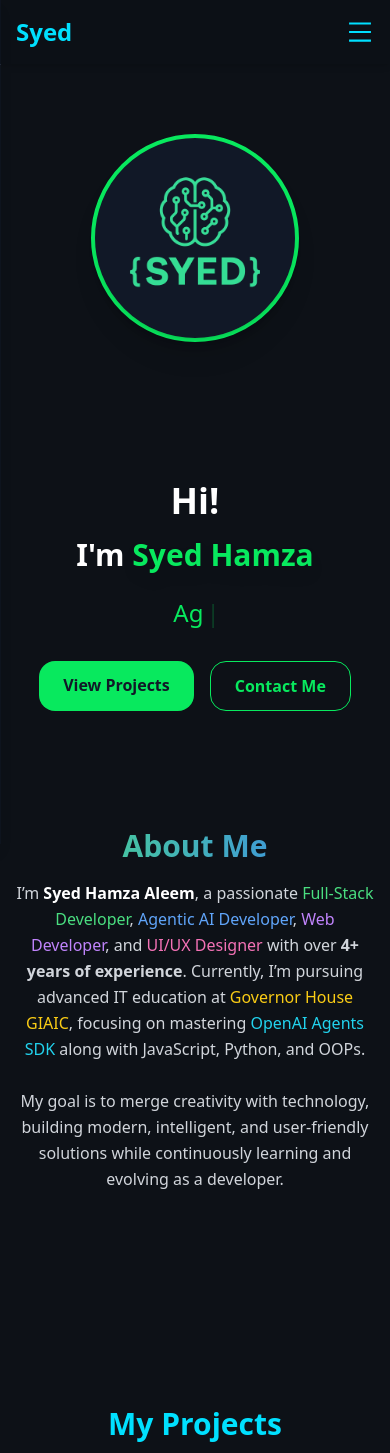
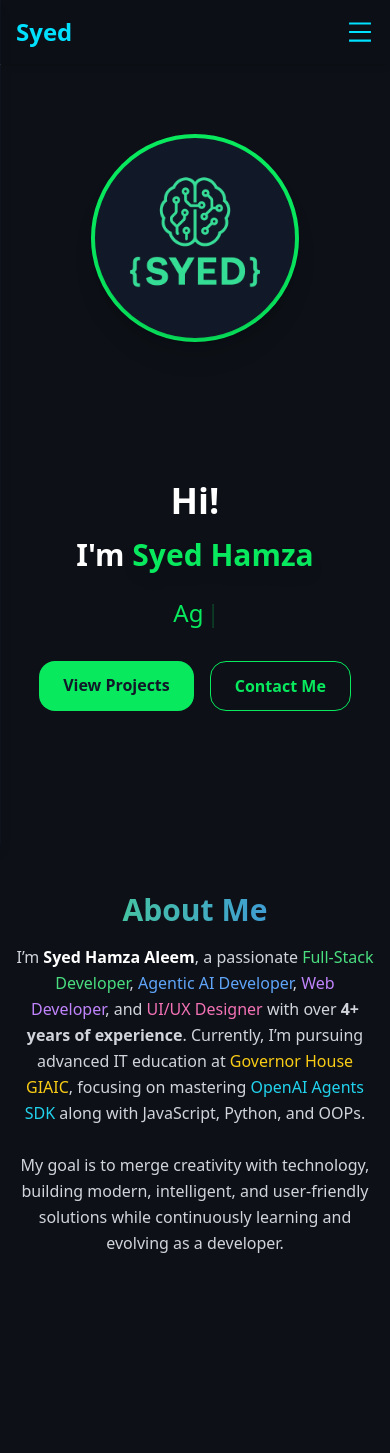
Before and after one commit to Hamzaaleem230/Portfolio, a Next.js app: page / in a window 390 px wide. Shown: the top 1453 px of the page. Built offline with nearby package versions, Linux system fonts and the light colour scheme.

Commit message:
About.tsx

```diff
--- a/src/components/About.tsx
+++ b/src/components/About.tsx
@@ -4,7 +4,7 @@ const About = () => {
   return (
     <div
       id="about"
-      className="container px-4 sm:px-6 md:px-8 pt-16 sm:pt-24 md:pt-32"
+      className="container px-4 sm:px-6 md:px-8 pt-32 sm:pt-36 md:pt-32"
     >
       <h2
         className="text-3xl sm:text-4xl md:text-5xl lg:text-6xl font-extrabold bg-clip-text text-transparent bg-gradient-to-r from-green-400 to-blue-500 text-center"
```
